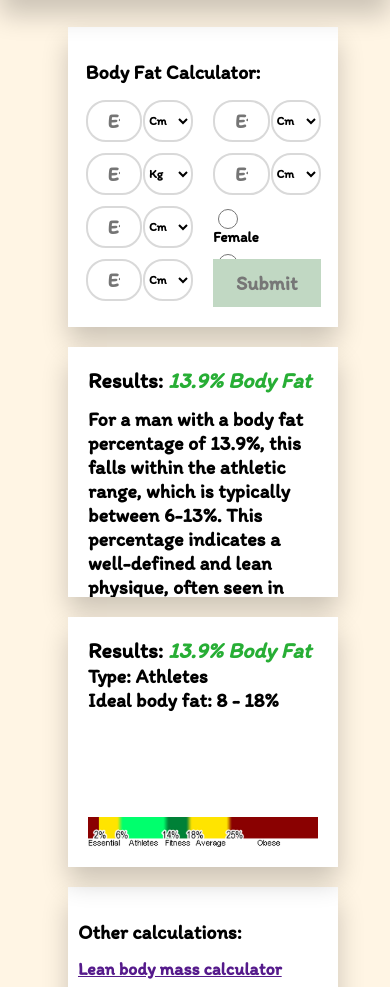
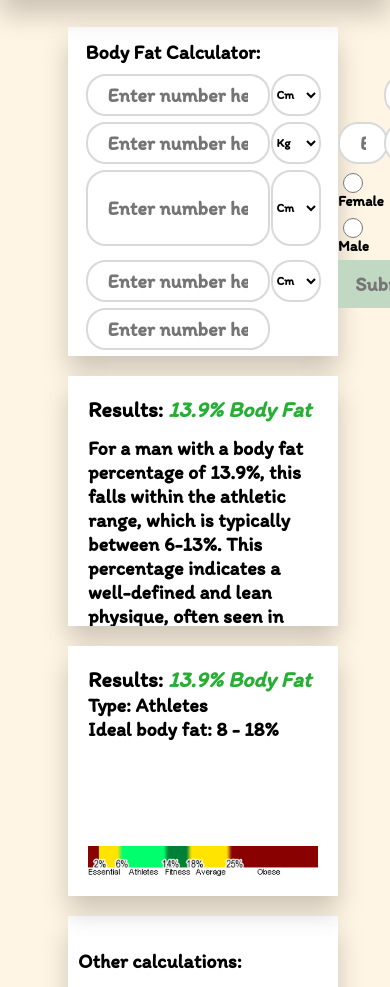
Before and after one commit to sabuka-dumbo/WellnessHub, a Django app: page /calculator/ in a window 390 px wide; the page is wider, and only the part inside the window is pictured. Shown: the part 121-1108 px from the top of that part. Run offline with Django 5.2, Linux system fonts and the light colour scheme.

Commit message:
Mar 16, 2025, 11:01 PM

```diff
--- a/wellnesshub/wh/static/css/calculator.css
+++ b/wellnesshub/wh/static/css/calculator.css
@@ -579,7 +579,20 @@
         margin-bottom: 20px;
     }
 
+}
 
+@media screen and (max-width: 580px) {
+    .calculator-div {
+        grid-template-columns: 17.5px calc(100% - 90px) 5px 50px 17.5px;
+        grid-template-rows: none;
+        height: max-content;
+    }
+
+    .calc_field5 {
+        grid-column-start: 2;
+        grid-column-end: 3;
+        grid-row: 11;
+    }
 }
 
 input::-webkit-outer-spin-button,
```
